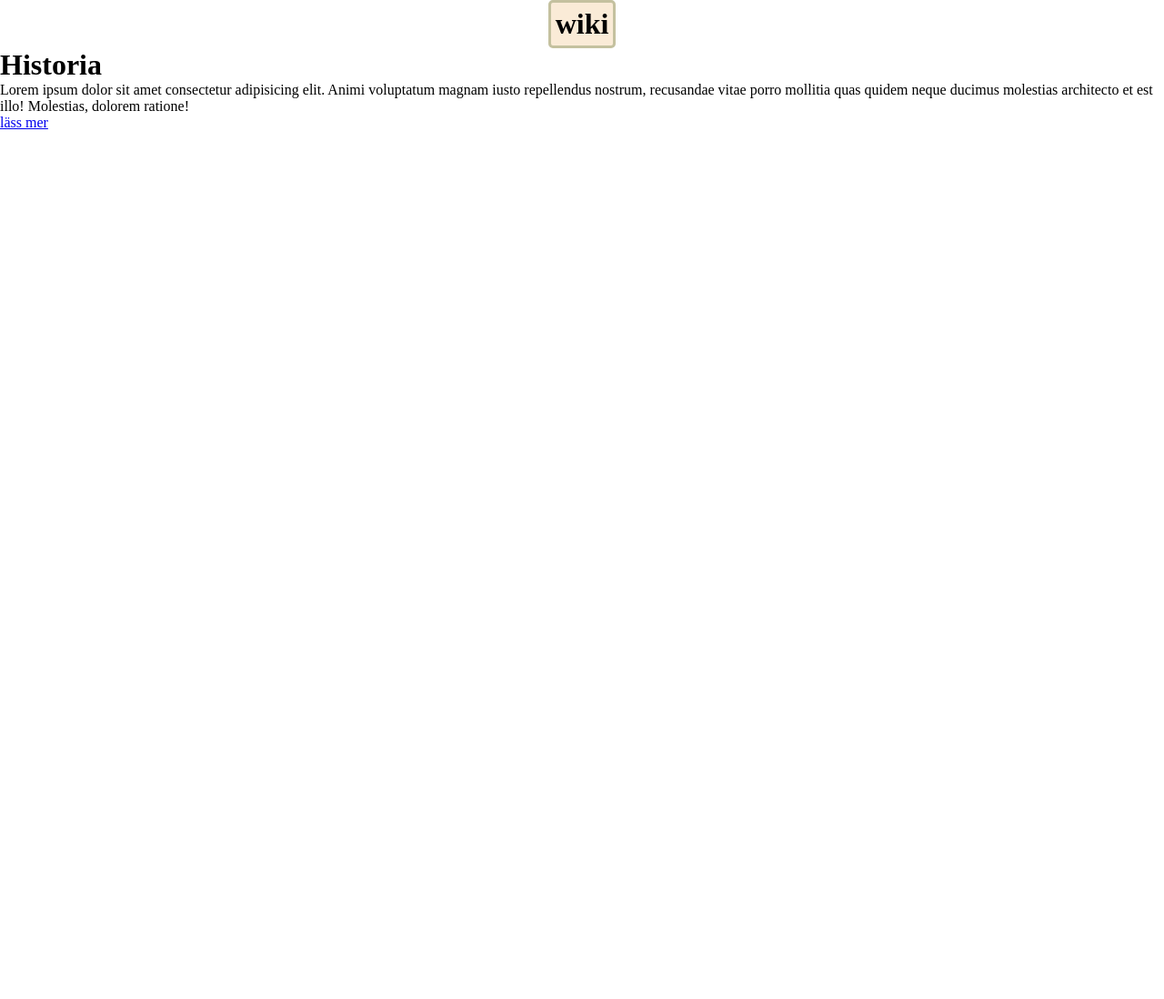
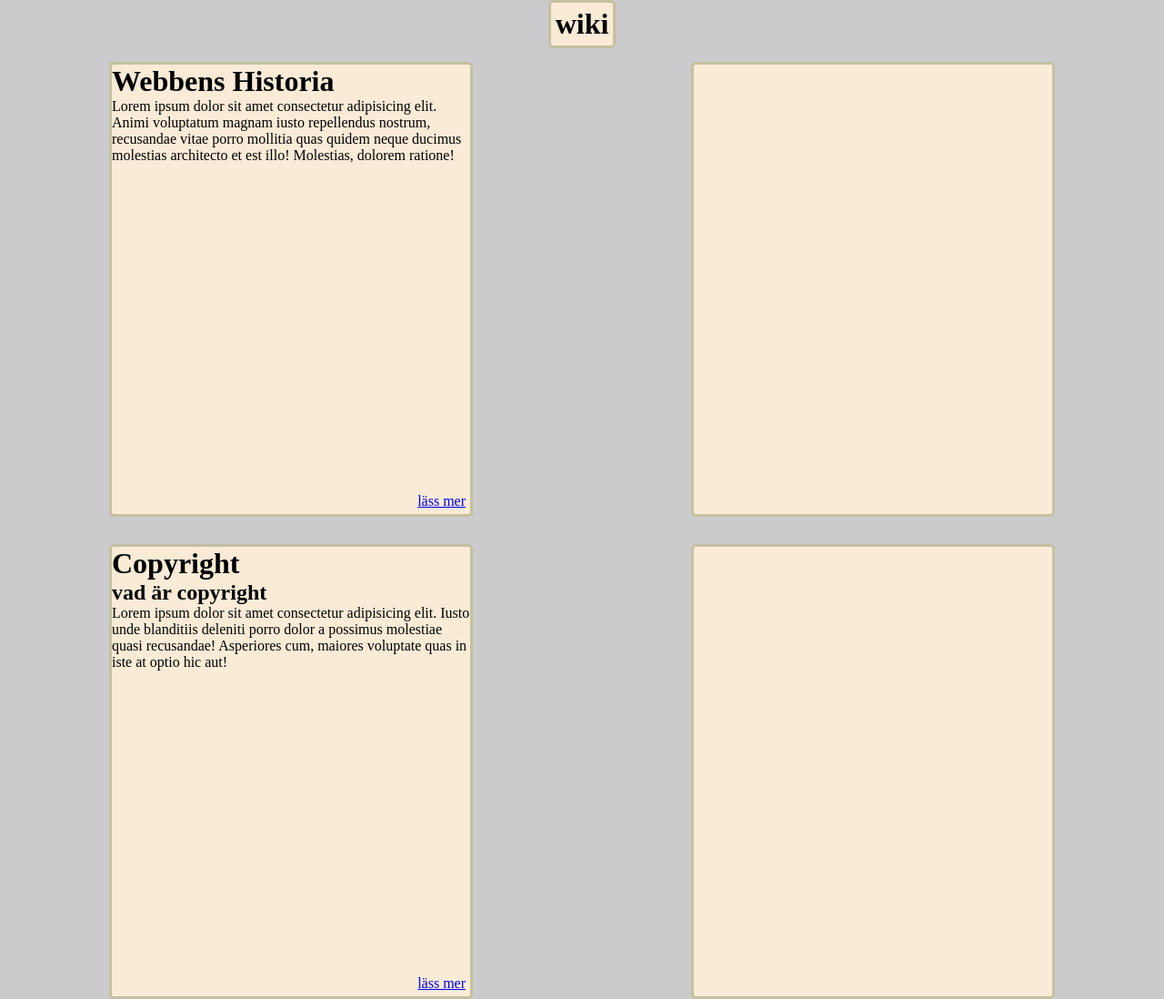
Before and after one commit to ProjektWiki/wiki, a plain HTML site: page index.html in a window 1280 px wide. Shown: the whole page at 91% size. Before the commit the page ends 800 px from the top, so only its background shows below. Drawn offline with Linux system fonts and the light colour scheme.

Commit message:
bacgrund

```diff
--- a/index.html
+++ b/index.html
@@ -7,6 +7,11 @@
 <link rel="stylesheet" href="style.css">
 
     <title>Wikipedia</title>
+    <style>
+        body{
+            background-color: rgb(203, 203, 205);
+        }
+    </style>
 </head>
 <body>
     <div class="title">
@@ -16,13 +21,20 @@
     <div class="boxcontainer">
 
         <div class="box">
-            <h1>Historia</h1>
+            <h1>Webbens Historia</h1>
             <p>Lorem ipsum dolor sit amet consectetur adipisicing elit. Animi voluptatum magnam iusto repellendus nostrum, recusandae vitae porro mollitia quas quidem neque ducimus molestias architecto et est illo! Molestias, dolorem ratione!</p>
             <a href="historia.html">läss mer</a>
         </div>
 
-        <div class="box"></div>
-        <div class="box"></div>
+        <div class="box">
+            <h1></h1>
+        </div>
+        <div class="box">
+            <h1>Copyright</h1>
+            <h2>vad är copyright</h2>
+            <p>Lorem ipsum dolor sit amet consectetur adipisicing elit. Iusto unde blanditiis deleniti porro dolor a possimus molestiae quasi recusandae! Asperiores cum, maiores voluptate quas in iste at optio hic aut!</p>
+            <a href="copyright.html">läss mer</a>
+        </div>
         <div class="box"></div>
 
     </div>
--- a/style.css
+++ b/style.css
@@ -48,3 +48,23 @@
     border:  solid rgb(196, 193, 159);
     border-radius: 5px 5px 5px 5px;
 }
+.boxcontainer{
+ display: grid;
+ grid-template-columns: 1fr 1fr;
+justify-items: center;
+
+}
+.box{
+    margin: 15px;
+    background-color: antiquewhite;
+    border:  solid rgb(196, 193, 159);
+    border-radius: 5px 5px 5px 5px;
+    width: 400px;
+    height: 500px;
+    position: relative;
+}
+.box>a{
+    position: absolute;
+    bottom: 5px;
+    right: 5px;
+}
```
